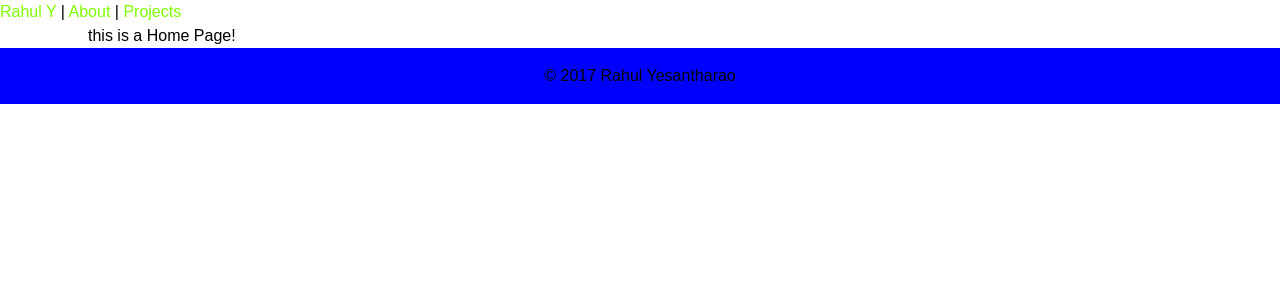
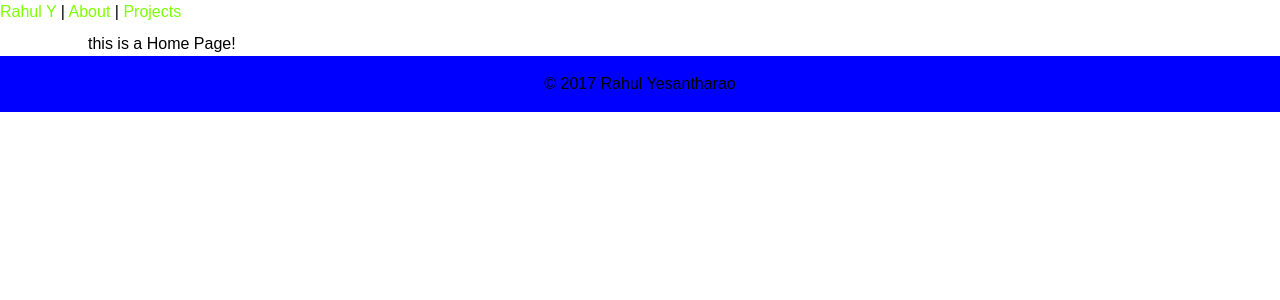
Before and after one commit to rahulyesantharao/personal-website-m2, a React app: page / in a window 1280 px wide. Shown: the top 300 px of the page. Built offline with nearby package versions, Linux system fonts and the light colour scheme.

Commit message:
Made header fixed and footer sticky (flexbox)

```diff
--- a/src/sass/base/styles.scss
+++ b/src/sass/base/styles.scss
@@ -3,26 +3,19 @@ html {
   color: $color-font;
   font-family: $font-primary;
   line-height: $line-height-primary;
+  height: 100%;
 }
 
 body {
   font-size: 1rem;
   // figure out line-height, weight, etc.
+  height: 100%;
+  min-height: 100%;
 }
 
 ::selection {
   background: $color-selection;
   text-shadow: none;
-}
-
-section {
-  // padding: 3rem 1.5rem;
-}
-
-footer {
-  text-align: center;
-  padding: 1rem;
-  background-color: $color-primary;
 }
 
 a {
--- a/src/sass/components/_all.scss
+++ b/src/sass/components/_all.scss
@@ -2,4 +2,5 @@
 
 // import all the pieces of components
 @import "./container.scss";
+@import "./footer.scss";
 @import "./navbar.scss";
--- /dev/null
+++ b/src/sass/components/footer.scss
@@ -0,0 +1,18 @@
+#app {
+  height: 100%;
+  [data-reactroot] {
+    min-height: 100%;
+    display: flex;
+    flex-direction: column;
+  }
+}
+
+main {
+  flex: 1;
+}
+
+footer {
+  text-align: center;
+  padding: 1rem;
+  background-color: $color-primary;
+}
--- a/src/sass/components/navbar.scss
+++ b/src/sass/components/navbar.scss
@@ -1,3 +1,10 @@
 nav {
+  position: fixed;
+  right: 0;
+  left: 0;
+  top: 0;
+}
 
+main {
+  padding-top: 2rem;
 }
```
